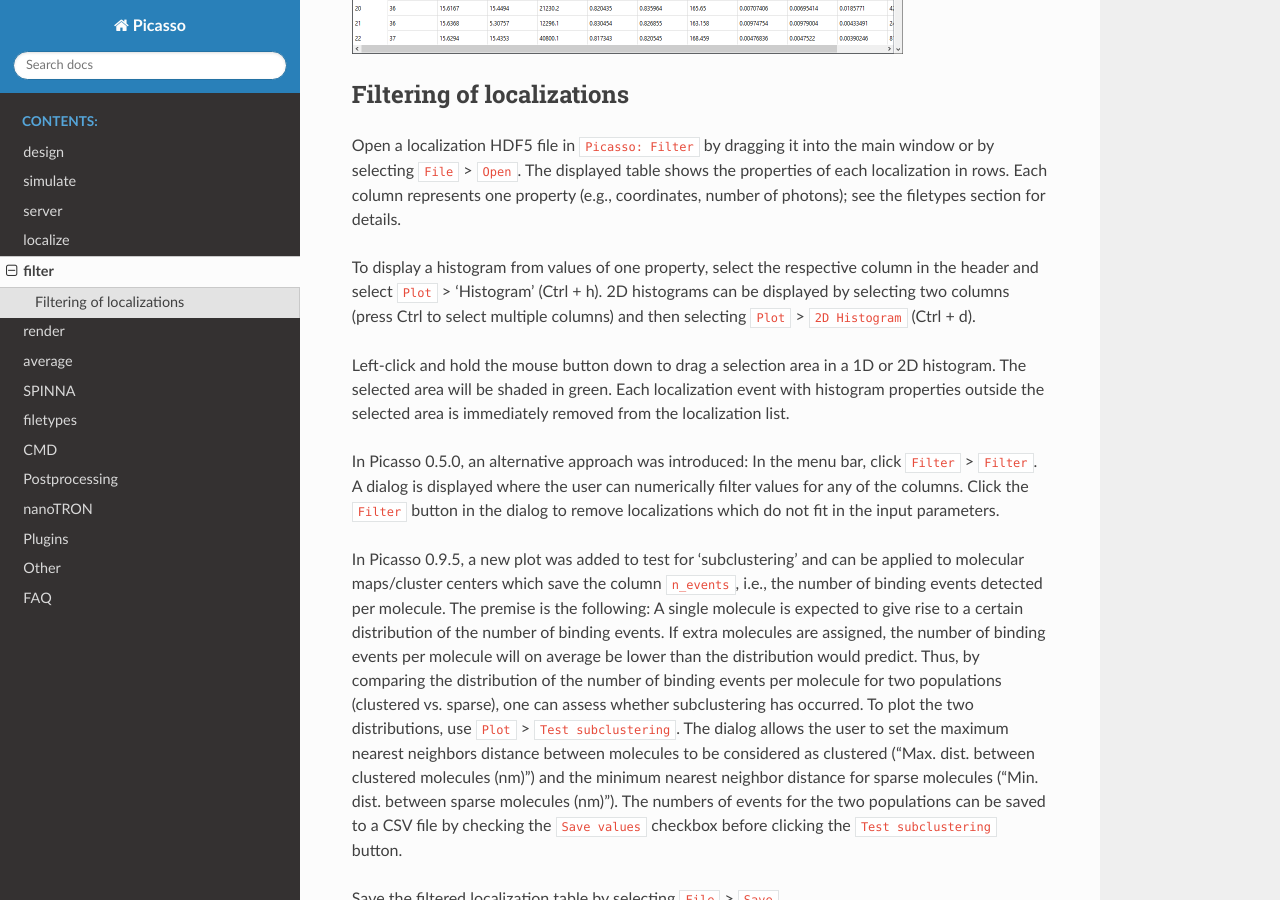
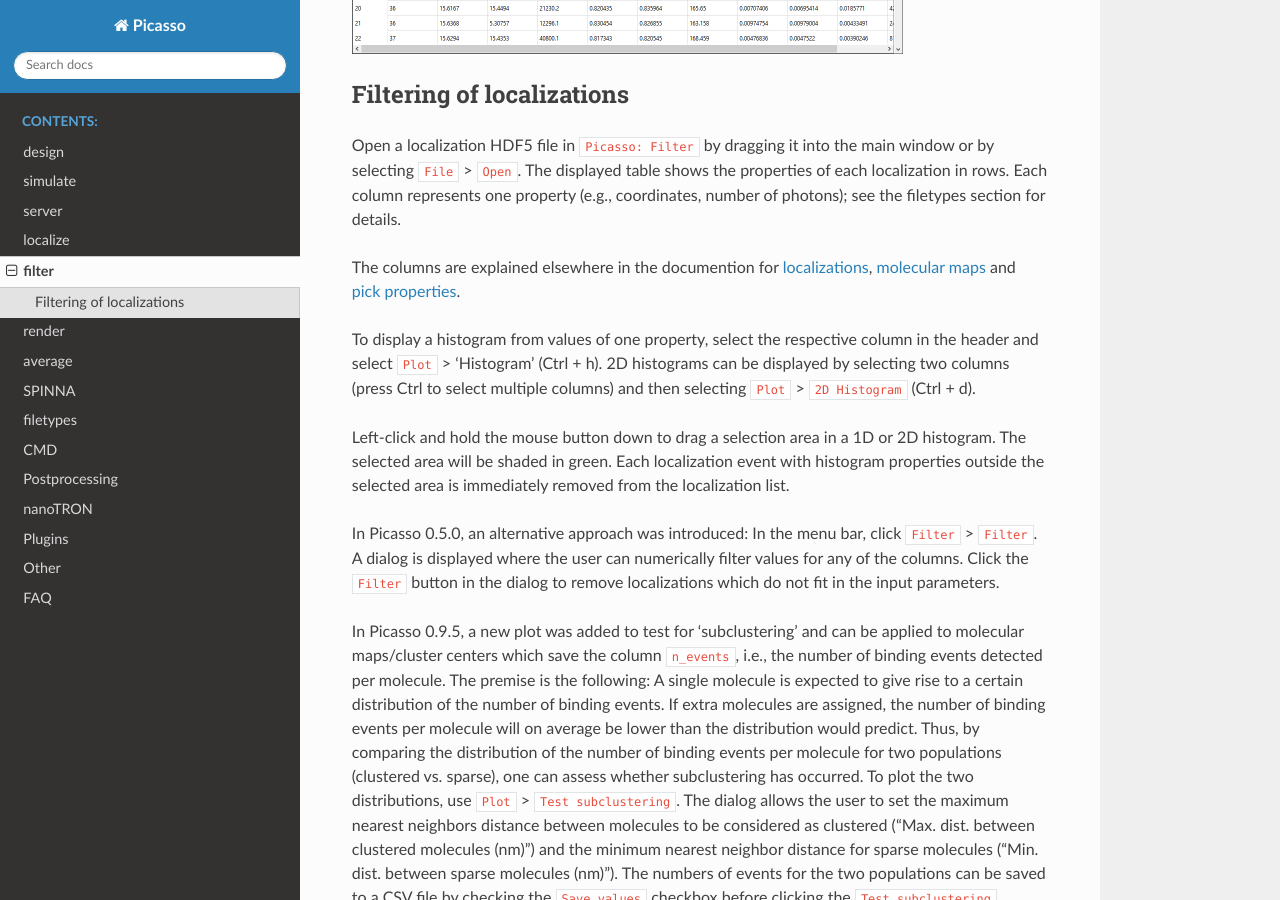
Before and after one commit to jungmannlab/picasso, a Sphinx documentation site: the page built from docs/filter.rst, in a window 1280 px wide and 900 px high, scrolled down 497 px. Built offline with Sphinx 7.4.7 and the Read the Docs theme 3.1.0, drawn with Linux system fonts in a browser that asks for light colours.

Commit message:
add links to columns of .hdf5 files in filter docs

```diff
--- a/docs/filter.rst
+++ b/docs/filter.rst
@@ -9,6 +9,8 @@ Filtering of localizations
 --------------------------
 Open a localization HDF5 file in ``Picasso: Filter`` by dragging it into the main window or by selecting ``File`` > ``Open``. The displayed table shows the properties of each localization in rows. Each column represents one property (e.g., coordinates, number of photons); see the filetypes section for details.
 
+The columns are explained elsewhere in the documention for `localizations <https://picassosr.readthedocs.io/en/latest/files.html#localization-hdf5-files>`_, `molecular maps <https://picassosr.readthedocs.io/en/latest/files.html#molecular-maps-cluster-centers-hdf5-files>`_ and `pick properties <https://picassosr.readthedocs.io/en/latest/files.html#hdf5-pick-property-files>`_.
+
 To display a histogram from values of one property, select the respective column in the header and select ``Plot`` > 'Histogram' (Ctrl + h). 2D histograms can be displayed by selecting two columns (press Ctrl to select multiple columns) and then selecting ``Plot`` > ``2D Histogram`` (Ctrl + d).
 
 Left-click and hold the mouse button down to drag a selection area in a 1D or 2D histogram. The selected area will be shaded in green. Each localization event with histogram properties outside the selected area is immediately removed from the localization list.
```
